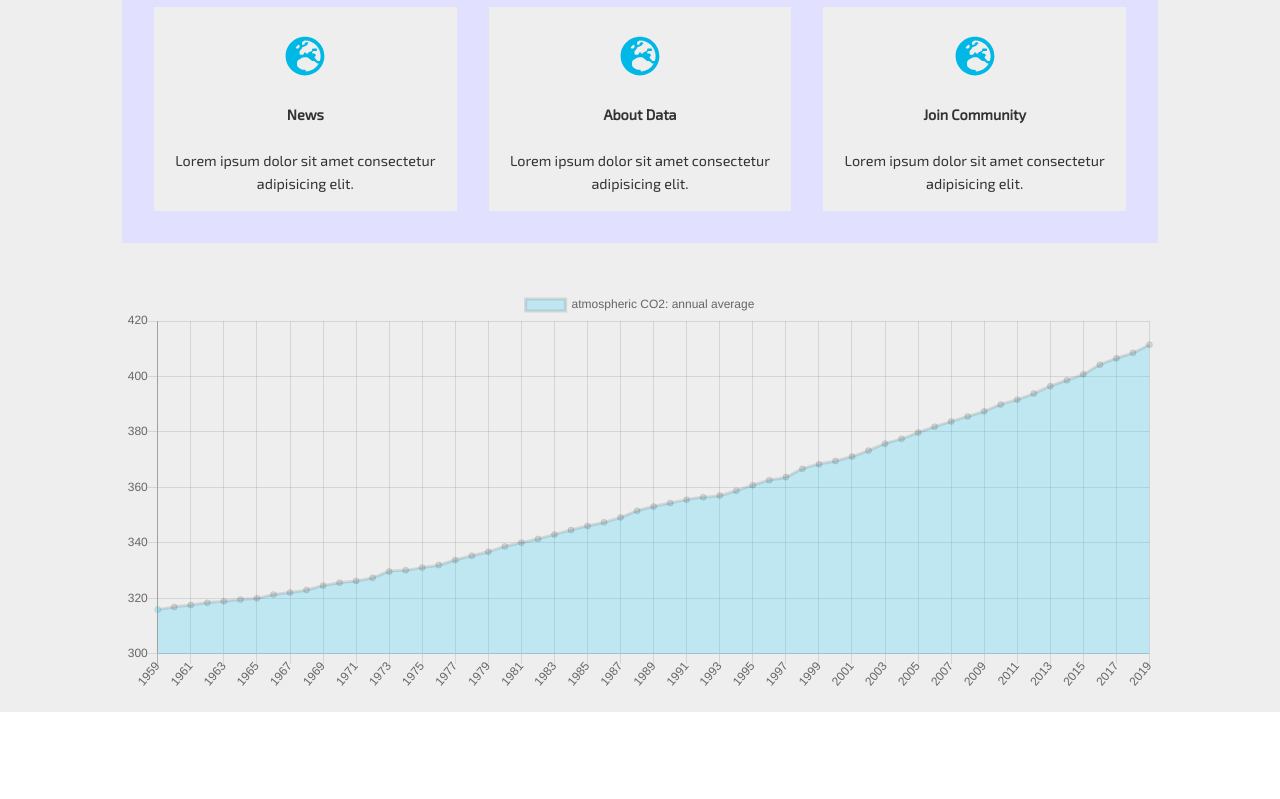
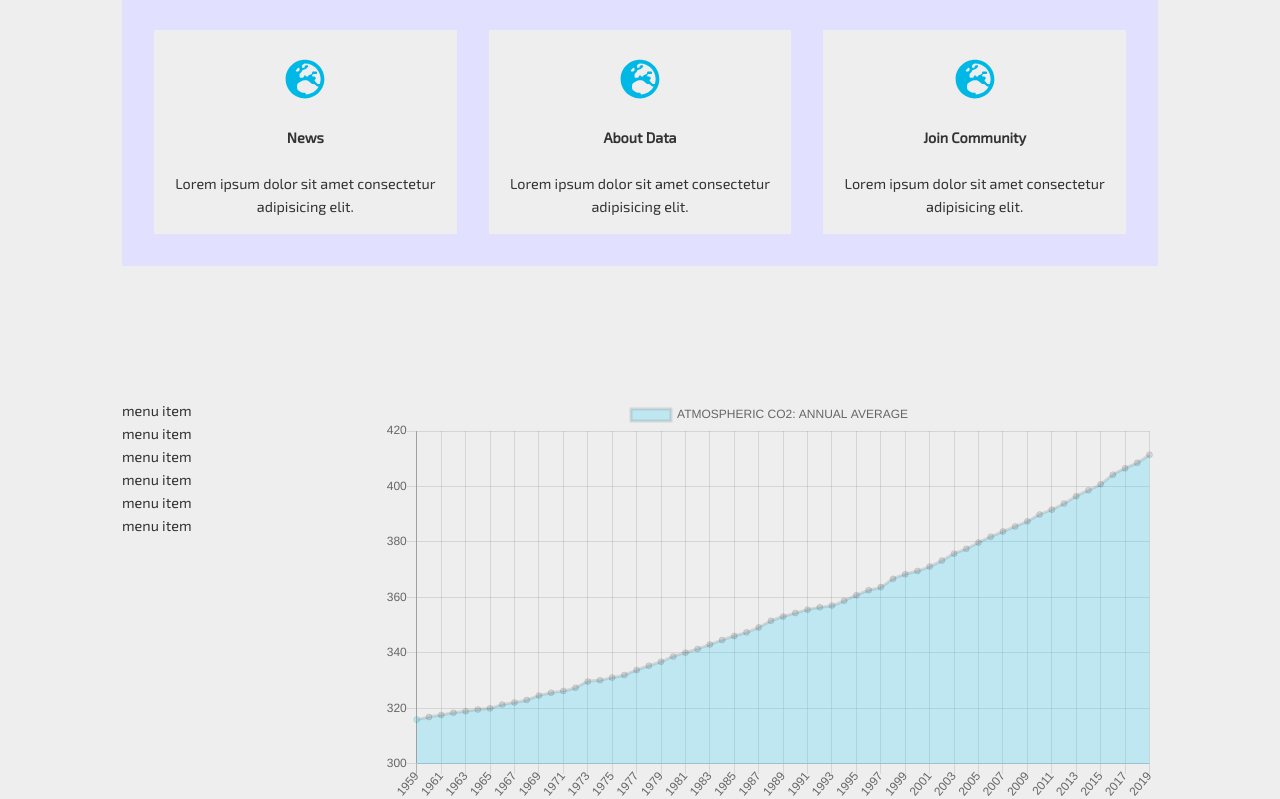
Before and after one commit to TomaszPietrzykowski/climate-monitor-archive, a React (Create React App) app: page / in a window 1280 px wide. Shown: the part 1111-1910 px from the top of the page. Before the commit the page ends 1823 px from the top, so only its background shows below. Built offline with nearby package versions, Linux system fonts and the light colour scheme.

Commit message:
carbon page component created, carbon menu and chart components nested, theme context implemented

```diff
--- a/src/App.js
+++ b/src/App.js
@@ -5,6 +5,7 @@ import Home from "./components/layout/pages/Home"
 import ThemeContexProvider from "./contexts/ThemeContext"
 import AuthContexProvider from "./contexts/AuthContext"
 import CarbonContexProvider from "./contexts/CarbonContext"
+import Carbon from "./components/layout/pages/Carbon"
 
 function App() {
   return (
@@ -14,6 +15,7 @@ function App() {
           <Navbar />
           <CarbonContexProvider>
             <Home />
+            <Carbon />
           </CarbonContexProvider>
         </ThemeContexProvider>
       </AuthContexProvider>
--- a/src/components/CarbonChart.js
+++ b/src/components/CarbonChart.js
@@ -1,24 +1,29 @@
 import React, { useContext } from "react"
 import { CarbonContext } from "../contexts/CarbonContext"
+import { ThemeContext } from "../contexts/ThemeContext"
 import { Line } from "react-chartjs-2"
 
 const CarbonChart = () => {
+  const { isDarkMode, dark, light } = useContext(ThemeContext)
+  const theme = isDarkMode ? dark : light
   const { labels, values } = useContext(CarbonContext).yearlyCarbon
   const chartData = {
     labels: labels,
     datasets: [
       {
-        label: "atmospheric CO2: annual average",
+        label: "ATMOSPHERIC CO2: ANNUAL AVERAGE",
         data: values,
-        backgroundColor: ["rgba(0, 204, 255, 0.2)"]
+        backgroundColor: theme.chartColor
       }
     ]
   }
   const chartOptions = { maintainAspectRatio: false }
   return (
-    <div className="chart">
-      <Line data={chartData} options={chartOptions} width={100} height={400} />
-      {/* /* carbon chart here: year {labels[0]} value: {values[0]} */}
+    <div
+      className="chart"
+      style={{ dislpay: "flex", flexDirection: "row", color: "rgb(255,255,0)" }}
+    >
+      <Line data={chartData} height="400vh" options={chartOptions} />
     </div>
   )
 }
--- /dev/null
+++ b/src/components/CarbonMenu.js
@@ -0,0 +1,16 @@
+import React from "react"
+
+const CarbonMenu = () => {
+  return (
+    <div>
+      <div>menu item</div>
+      <div>menu item</div>
+      <div>menu item</div>
+      <div>menu item</div>
+      <div>menu item</div>
+      <div>menu item</div>
+    </div>
+  )
+}
+
+export default CarbonMenu
--- a/src/components/CurrentCarbon.js
+++ b/src/components/CurrentCarbon.js
@@ -14,18 +14,22 @@ const CurrentCarbon = () => {
       >
         <div>
           <h4>Current atmosferic CO2:</h4>
+          <br />
           <h2> 414.17 ppm</h2>
         </div>
         <div>
           <h4>Corresponding reading 1 y/a:</h4>
+          <br />
           <h2>409.48 ppm</h2>
         </div>
         <div>
           <h4>Corresponding reading 10 y/a:</h4>
+          <br />
           <h2>379.23 ppm</h2>
         </div>
         <div>
           <h4>Current atmosferic CH4:</h4>
+          <br />
           <h2> 1876 ppb</h2>
         </div>
         <script
--- a/src/components/Dashboard.js
+++ b/src/components/Dashboard.js
@@ -2,7 +2,6 @@ import React, { useContext } from "react"
 import { ThemeContext } from "../contexts/ThemeContext"
 import CurrentCarbon from "./CurrentCarbon"
 import DashboardButtons from "./DashboardButtons"
-import CarbonChart from "./CarbonChart"
 
 const Dashboard = () => {
   const { isDarkMode, dark, light } = useContext(ThemeContext)
@@ -26,7 +25,6 @@ const Dashboard = () => {
           <DashboardButtons />
           <br />
           <br />
-          <CarbonChart />
         </div>
 
         <br />
--- /dev/null
+++ b/src/components/layout/pages/Carbon.js
@@ -0,0 +1,25 @@
+import React, { useContext } from "react"
+import { ThemeContext } from "../../../contexts/ThemeContext"
+import CarbonChart from "../../CarbonChart"
+import CarbonMenu from "../../CarbonMenu"
+
+const Carbon = () => {
+  const { isDarkMode, dark, light } = useContext(ThemeContext)
+  const theme = isDarkMode ? dark : light
+  return (
+    <div style={{ background: theme.bgPrimary, color: theme.text }}>
+      <div className="container">
+        <div style={{ display: "flex", paddingTop: "4rem" }}>
+          <div style={{ flex: "1" }}>
+            <CarbonMenu />
+          </div>
+          <div style={{ flex: "3" }}>
+            <CarbonChart />
+          </div>
+        </div>
+      </div>
+    </div>
+  )
+}
+
+export default Carbon
--- a/src/contexts/ThemeContext.js
+++ b/src/contexts/ThemeContext.js
@@ -11,7 +11,8 @@ class ThemeContexProvider extends Component {
       bgSecondary: "rgb(225, 225, 255)",
       accent: "#0d0",
       accentSecondary: "rgba(0, 184, 230,1)",
-      showcaseInfoBg: "rgba(0,0,0,0.6)"
+      showcaseInfoBg: "rgba(0,0,0,0.6)",
+      chartColor: ["rgba(0, 204, 255, 0.2)"]
     },
     dark: {
       text: "#ddd",
@@ -19,7 +20,8 @@ class ThemeContexProvider extends Component {
       bgSecondary: "rgba(10,10,20,1)",
       accent: "rgba(153, 0, 51, 1)",
       accentSecondary: "rgba(255, 64, 0,1)",
-      showcaseInfoBg: "rgba(0,0,0,0.82)"
+      showcaseInfoBg: "rgba(0,0,0,0.82)",
+      chartColor: ["rgba(153, 0, 51, 1)"]
     }
   }
   toggleTheme = () => {
```
